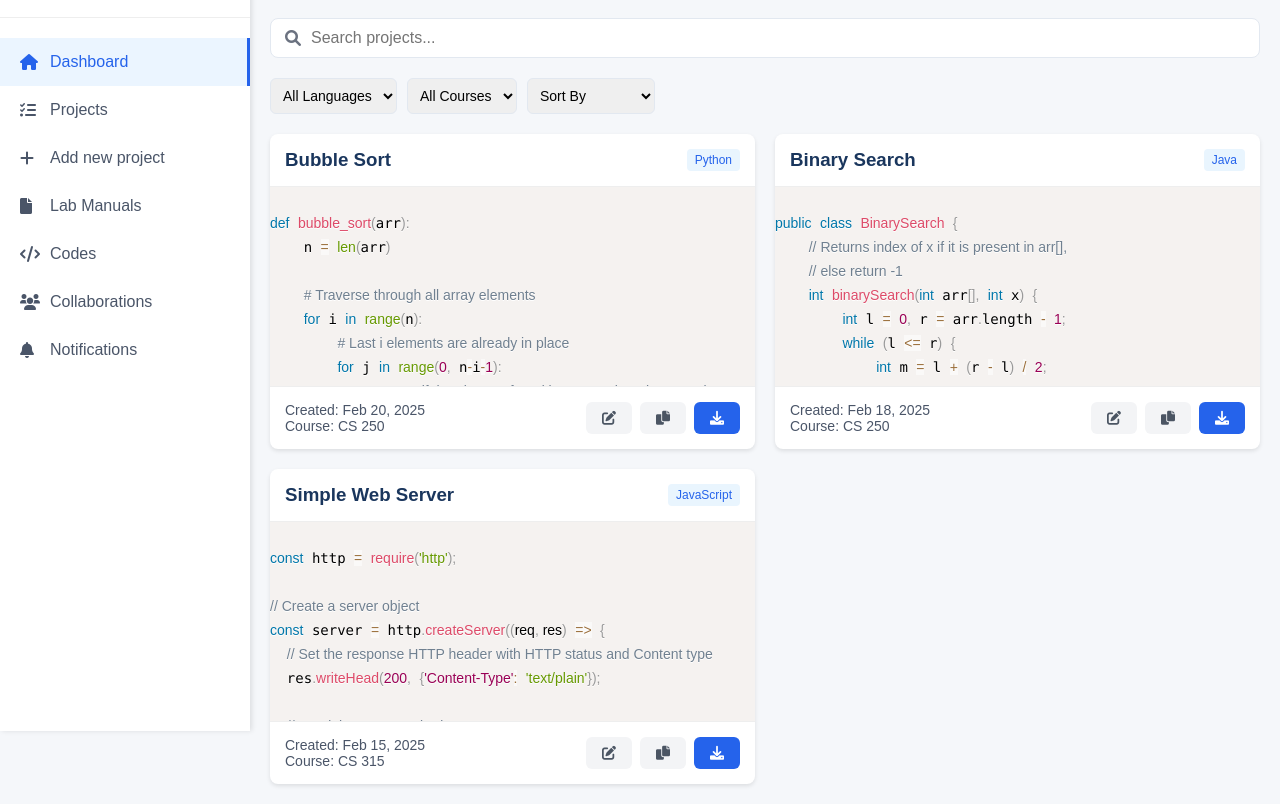
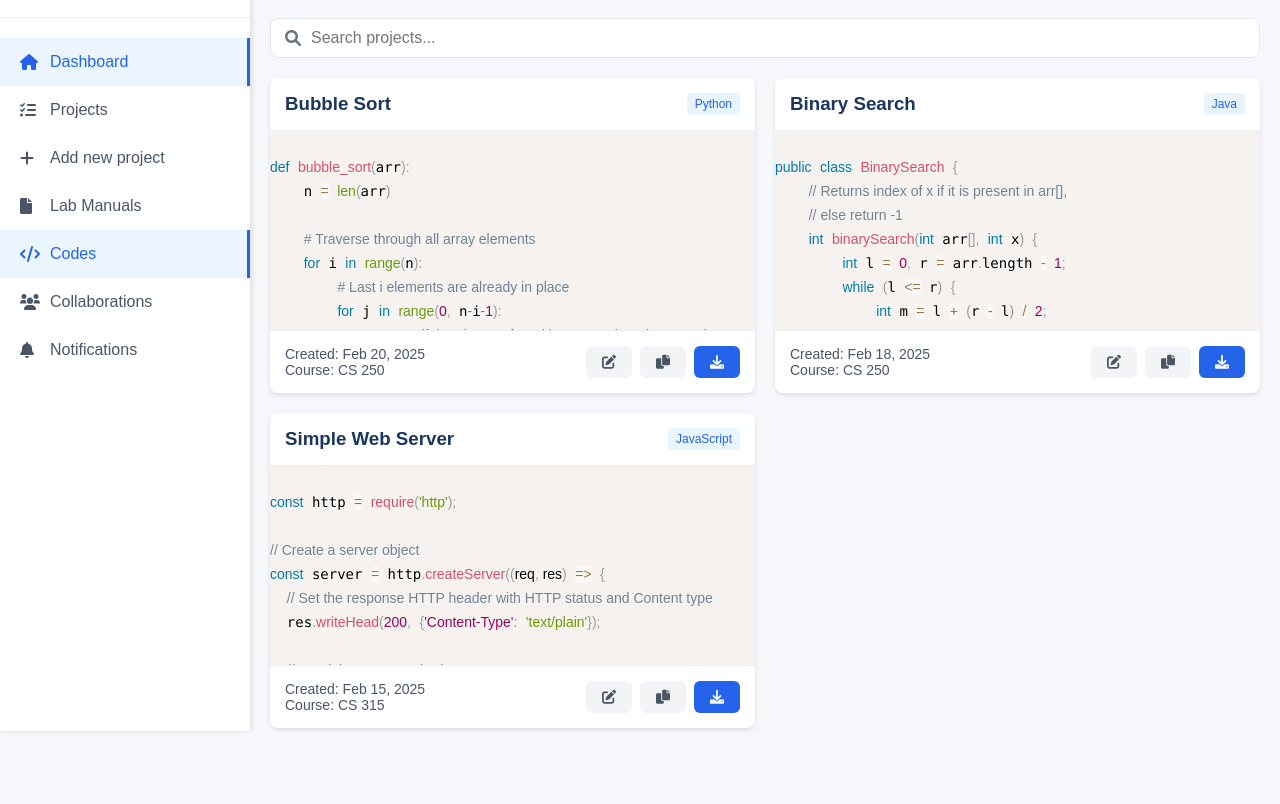
Before and after one commit to anirudhb2001/Project, a plain HTML site: page frontend/Student/studentcode.html in a window 1280 px wide. Shown: the part 69-873 px from the top of the page. After the commit the page ends 817 px from the top, so only its background shows below. Drawn offline with nearby package versions, Linux system fonts and the light colour scheme.

Commit message:
Removed Unnecessary Filter options

```diff
--- a/frontend/Student/studentcode.html
+++ b/frontend/Student/studentcode.html
@@ -133,19 +133,6 @@
         color: #6b7280;
       }
 
-      .filter-bar {
-        display: flex;
-        margin-bottom: 20px;
-        gap: 10px;
-      }
-
-      .filter-bar select {
-        padding: 8px;
-        border: 1px solid #e2e8f0;
-        border-radius: 6px;
-        font-size: 0.875rem;
-      }
-
       .code-grid {
         display: grid;
         grid-template-columns: repeat(auto-fill, minmax(350px, 1fr));
@@ -260,7 +247,7 @@
           <i class="fas fa-file"></i>
           Lab Manuals
         </a>
-        <a href="studentcode.html" class="menu-item">
+        <a href="studentcode.html" class="menu-item active">
           <i class="fas fa-code"></i>
           Codes
         </a>
@@ -286,28 +273,6 @@
       <div class="search-bar">
         <i class="fas fa-search"></i>
         <input type="text" placeholder="Search projects..." />
-      </div>
-
-      <div class="filter-bar">
-        <select>
-          <option value="">All Languages</option>
-          <option value="python">Python</option>
-          <option value="java">Java</option>
-          <option value="c++">C++</option>
-          <option value="javascript">JavaScript</option>
-        </select>
-        <select>
-          <option value="">All Courses</option>
-          <option value="cs101">CS 101</option>
-          <option value="cs250">CS 250</option>
-          <option value="cs315">CS 315</option>
-        </select>
-        <select>
-          <option value="">Sort By</option>
-          <option value="date-desc">Date (Newest)</option>
-          <option value="date-asc">Date (Oldest)</option>
-          <option value="name-asc">Name (A-Z)</option>
-        </select>
       </div>
 
       <div class="code-grid">
```
Also changed, not shown: frontend/Faculty/facultycode.html (+0 -34 lines).
